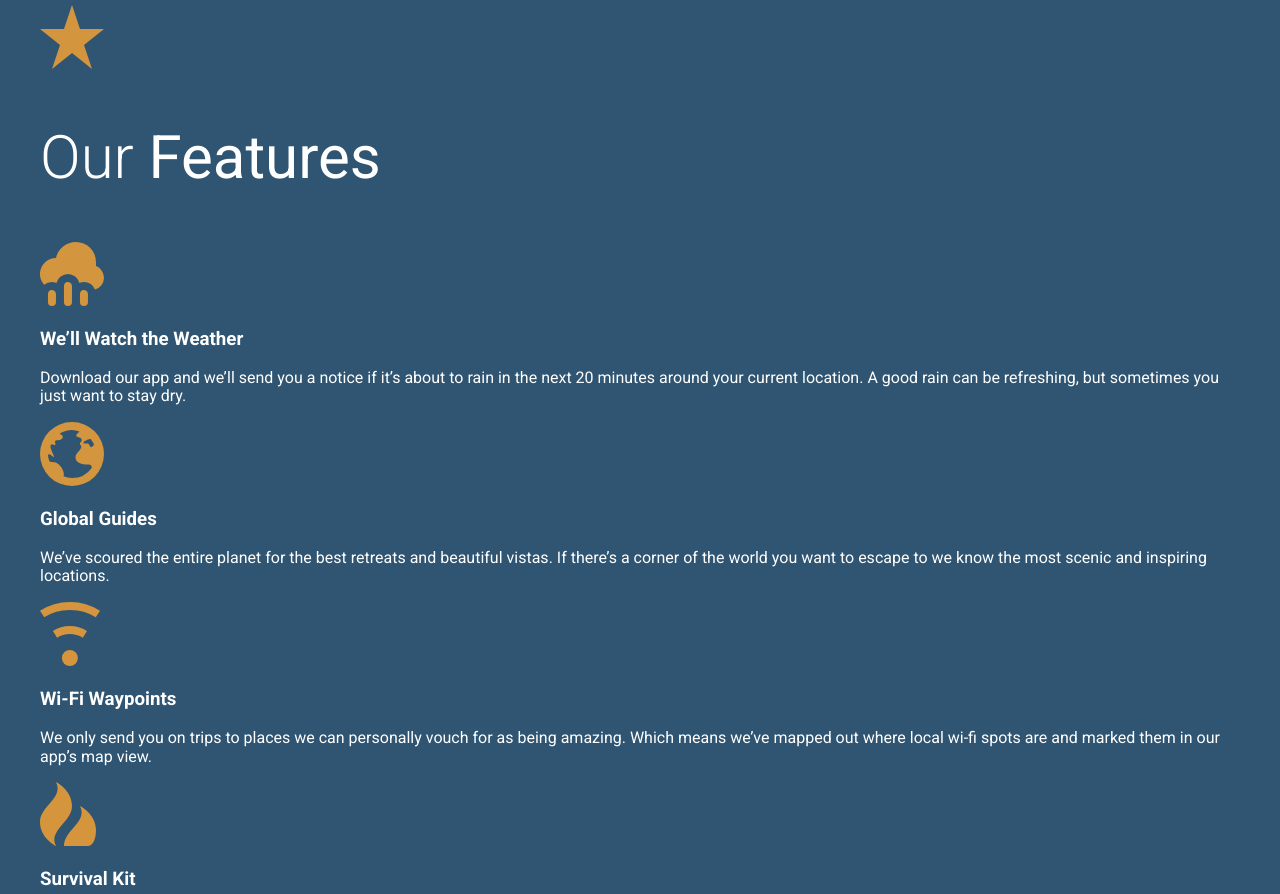
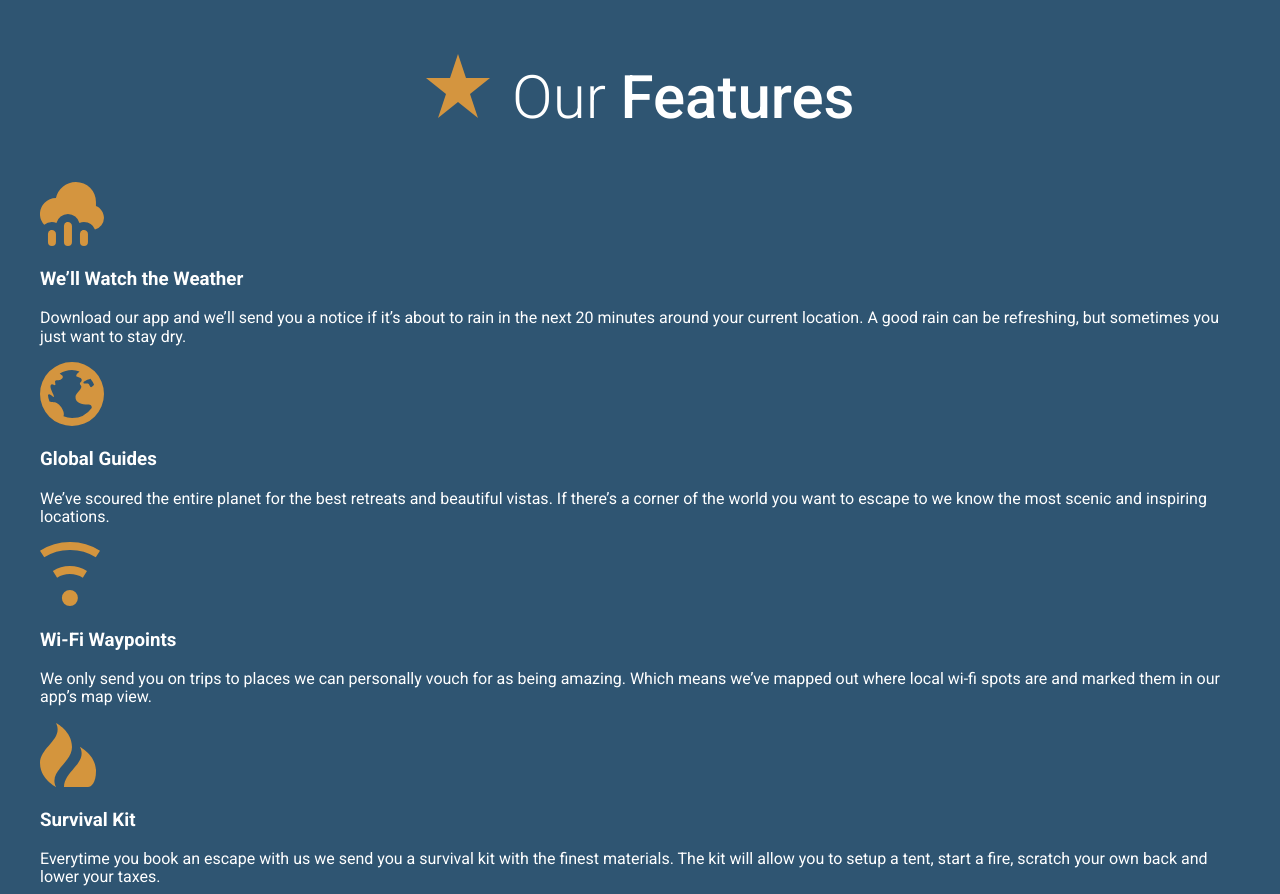
Before and after one commit to dhansan/lokasi-in, a website: page app/index.html in a window 1280 px wide. Shown: the part 2280-3174 px from the top of the page. Drawn offline with Linux system fonts and the light colour scheme.

Commit message:
add 2 div with class row__medium-6

```diff
--- a/app/assets/styles/modules/_section-title.css
+++ b/app/assets/styles/modules/_section-title.css
@@ -1,4 +1,13 @@
 .section-title {
   font-size: 3.75rem;
   font-weight: 300;
+  text-align: center;
+
+  strong {
+    font-weight: 500;
+  }
+
+  &__icon {
+    margin-right: .5rem;
+  }
 }
--- a/app/index.html
+++ b/app/index.html
@@ -72,9 +72,10 @@
 
   <div id="features" class="page-section page-section--blue">
     <div class="wrapper">
-      <img src="assets/images/icons/star.svg">
-      <h2 class="section-title">Our <strong>Features</strong></h2>
+      <h2 class="section-title"><img class="section-title__icon" src="assets/images/icons/star.svg"> Our <strong>Features</strong></h2>
 
+      <div class="row">
+        <div class="row__medium-6">
           <img src="assets/images/icons/rain.svg">
           <h3>We&rsquo;ll Watch the Weather</h3>
           <p>Download our app and we&rsquo;ll send you a notice if it&rsquo;s about to rain in the next 20 minutes around your current location. A good rain can be refreshing, but sometimes you just want to stay dry.</p>
@@ -82,7 +83,9 @@
           <img src="assets/images/icons/globe.svg">
           <h3>Global Guides</h3>
           <p>We&rsquo;ve scoured the entire planet for the best retreats and beautiful vistas. If there&rsquo;s a corner of the world you want to escape to we know the most scenic and inspiring locations.</p>
+        </div>
 
+        <div class="row__medium-6">
           <img src="assets/images/icons/wifi.svg">
           <h3>Wi-Fi Waypoints</h3>
           <p>We only send you on trips to places we can personally vouch for as being amazing. Which means we&rsquo;ve mapped out where local wi-fi spots are and marked them in our app&rsquo;s map view.</p>
@@ -90,6 +93,9 @@
           <img src="assets/images/icons/fire.svg">
           <h3>Survival Kit</h3>
           <p>Everytime you book an escape with us we send you a survival kit with the finest materials. The kit will allow you to setup a tent, start a fire, scratch your own back and lower your taxes.</p>
+        </div>
+      </div>
+
     </div>
   </div>
 
--- a/app/temp/styles/styles.css
+++ b/app/temp/styles/styles.css
@@ -655,4 +655,13 @@ a {
 .section-title {
   font-size: 3.75rem;
   font-weight: 300;
+  text-align: center;
 }
+
+.section-title strong {
+    font-weight: 500;
+  }
+
+.section-title__icon {
+    margin-right: .5rem;
+  }
```
Lines whose indentation alone changed are shown as unchanged.
